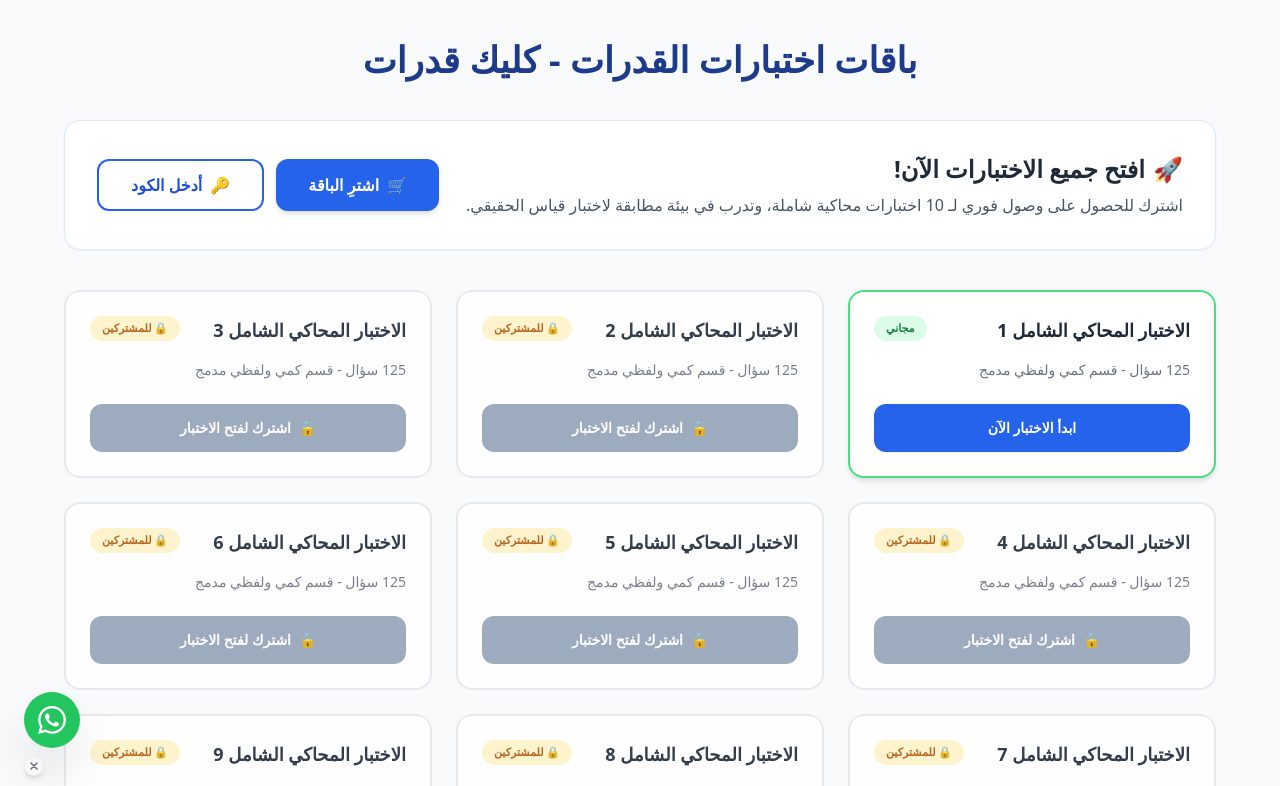
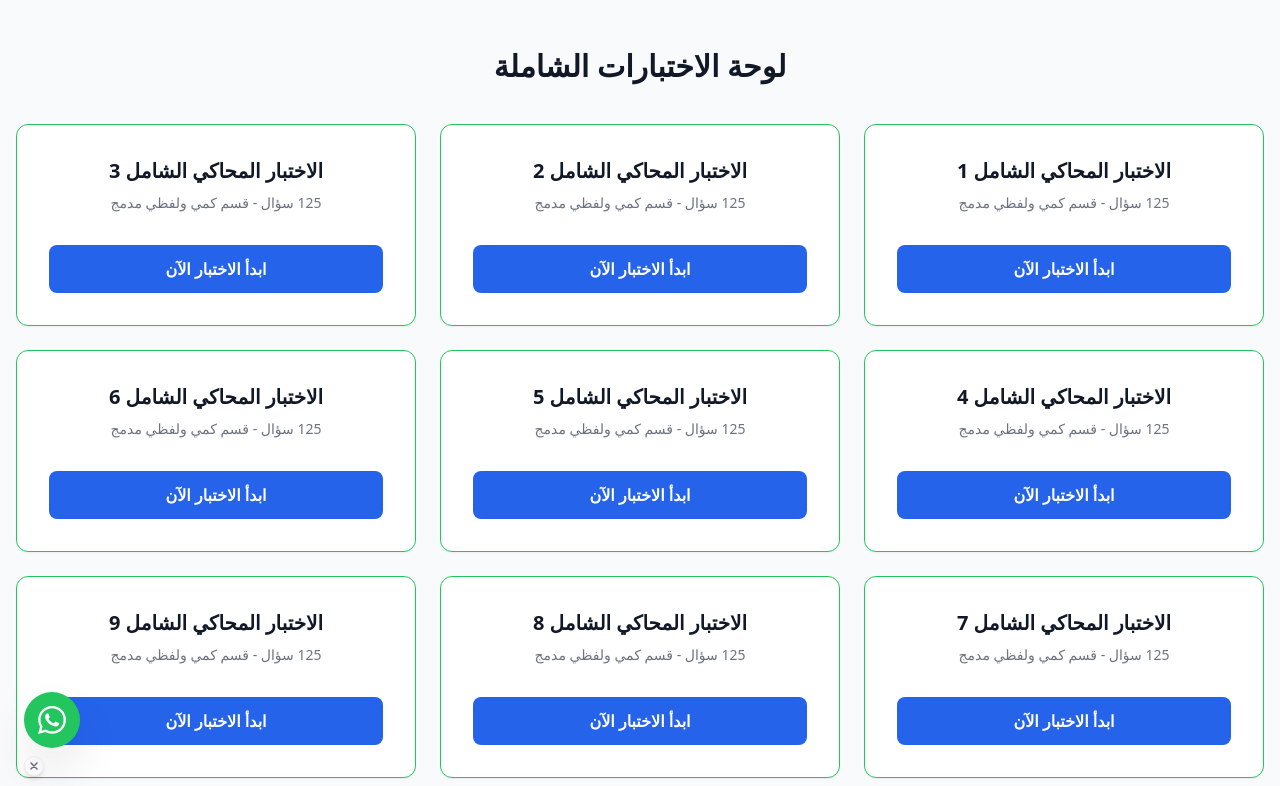
Before and after one commit to engaziasa-lang/engazia-app, a Next.js app: page /qudurat/exams in a window 1280 px wide. Shown: the top 786 px of the page. Built offline with nearby package versions, Linux system fonts and the light colour scheme.

Commit message:
Update page.tsx

```diff
--- a/app/qudurat/exams/page.tsx
+++ b/app/qudurat/exams/page.tsx
@@ -1,229 +1,46 @@
-// app/qudurat/exams/page.tsx
-'use client';
-export const dynamic = 'force-dynamic';
+import React from 'react';
+import Link from 'next/link';
 
-import { useState, useEffect } from 'react';
-import { useRouter } from 'next/navigation';
-import { EXAMS_DATA } from '../lib/examsConfig';
-
-// مكون نافذة التفعيل
-function ActivationModalComponent({
-  isOpen,
-  onClose,
-  code,
-  setCode,
-  error,
-  onActivate,
-  isActivating
-}: {
-  isOpen: boolean;
-  onClose: () => void;
-  code: string;
-  setCode: (val: string) => void;
-  error: string;
-  onActivate: () => void;
-  isActivating: boolean;
-}) {
-  if (!isOpen) return null;
+export default function ExamsDashboard() {
+  // توليد مصفوفة تحتوي على 30 اختباراً برمجياً
+  const examsList = Array.from({ length: 30 }, (_, index) => ({
+    id: index + 1,
+    title: `الاختبار المحاكي الشامل ${index + 1}`,
+    description: '125 سؤال - قسم كمي ولفظي مدمج',
+    link: `/exams/${index + 1}` // مسار رابط كل اختبار (تأكد من مطابقته لمسارات مشروعك)
+  }));
 
   return (
-    <div className="fixed inset-0 bg-black/50 backdrop-blur-sm flex items-center justify-center z-[100] p-4" dir="rtl">
-      <div className="bg-white rounded-2xl shadow-2xl p-6 md:p-8 max-w-md w-full border border-gray-100">
-        <div className="flex justify-between items-center mb-6">
-          <h2 className="text-xl font-bold text-gray-800">🔑 تفعيل الاشتراك</h2>
-          <button onClick={onClose} disabled={isActivating} className="text-gray-400 hover:text-gray-600 font-bold text-2xl cursor-pointer leading-none">&times;</button>
-        </div>
-        <p className="text-gray-600 text-sm mb-4 leading-relaxed">
-          أدخل كود التفعيل الذي وصلك عبر البريد الإلكتروني لفتح جميع الاختبارات. <br/>
-          <span className="text-xs text-red-500 font-medium mt-1 inline-block">ملاحظة: سيتم ربط الكود بهذا الجهاز فقط.</span>
-        </p>
+    <div className="max-w-7xl mx-auto px-4 py-12">
+      <h1 className="text-3xl font-bold text-center text-gray-900 mb-10">
+        لوحة الاختبارات الشاملة
+      </h1>
 
-        <input
-          type="text"
-          placeholder="مثال: QUD-XXXX"
-          value={code}
-          onChange={(e) => setCode(e.target.value)}
-          disabled={isActivating}
-          className="w-full border-2 border-gray-200 rounded-xl p-3 text-center text-lg font-bold tracking-widest text-gray-800 uppercase focus:border-blue-500 focus:outline-none transition-all mb-2 disabled:bg-gray-50 disabled:text-gray-400"
-          dir="ltr"
-          autoFocus
-        />
-        {error && <p className="text-red-500 text-xs font-bold mb-4">{error}</p>}
+      {/* شبكة عرض البطاقات: عمود واحد للجوال، عمودين للتابلت، 3 أعمدة للشاشات الكبيرة */}
+      <div className="grid grid-cols-1 md:grid-cols-2 lg:grid-cols-3 gap-6">
+        {examsList.map((exam) => (
+          <div
+            key={exam.id}
+            className="bg-white rounded-xl border border-green-500 p-8 text-center shadow-sm hover:shadow-md transition-shadow flex flex-col justify-between"
+          >
+            <div>
+              <h2 className="text-xl font-bold text-gray-900 mb-2">
+                {exam.title}
+              </h2>
+              <p className="text-sm text-gray-500 mb-8">
+                {exam.description}
+              </p>
+            </div>
 
-        <div className="mt-6 flex gap-3">
-          <button
-            onClick={onActivate}
-            disabled={isActivating}
-            className={`flex-1 text-white font-bold py-3 rounded-xl transition-all shadow-md ${isActivating ? 'bg-blue-400 cursor-not-allowed' : 'bg-blue-600 hover:bg-blue-700 cursor-pointer'}`}
-          >
-            {isActivating ? 'جاري التحقق...' : 'تفعيل الآن'}
-          </button>
-          <button
-            onClick={onClose}
-            disabled={isActivating}
-            className="flex-1 bg-gray-100 text-gray-700 font-bold py-3 rounded-xl hover:bg-gray-200 transition-all cursor-pointer disabled:opacity-50"
-          >
-            إلغاء
-          </button>
-        </div>
+            <Link
+              href={exam.link}
+              className="w-full bg-blue-600 hover:bg-blue-700 text-white font-semibold py-3 px-4 rounded-lg transition-colors block"
+            >
+              ابدأ الاختبار الآن
+            </Link>
+          </div>
+        ))}
       </div>
     </div>
   );
 }
-
-export default function ExamsPage() {
-  const router = useRouter();
-  const [isUserSubscribed, setIsUserSubscribed] = useState(false);
-  const [deviceId, setDeviceId] = useState('');
-  const [isModalOpen, setIsModalOpen] = useState(false);
-  const [activationCode, setActivationCode] = useState('');
-  const [activationError, setActivationError] = useState('');
-  const [isActivating, setIsActivating] = useState(false);
-  const [mounted, setMounted] = useState(false);
-
-  useEffect(() => {
-    setMounted(true);
-    const subStatus = localStorage.getItem('qudurat_subscribed') === 'true';
-    setIsUserSubscribed(subStatus);
-
-    let id = localStorage.getItem('qudurat_device_id');
-    if (!id) {
-      id = 'dev_' + Math.random().toString(36).substring(2, 15);
-      localStorage.setItem('qudurat_device_id', id);
-    }
-    setDeviceId(id);
-  }, []);
-
-  const handleActivateCode = async () => {
-    setActivationError('');
-    if (!activationCode.trim()) {
-      setActivationError('الرجاء إدخال كود التفعيل.');
-      return;
-    }
-
-    setIsActivating(true);
-    try {
-      const response = await fetch('/api/activate', {
-        method: 'POST',
-        headers: { 'Content-Type': 'application/json' },
-        body: JSON.stringify({ code: activationCode, deviceId: deviceId }),
-      });
-
-      const data = await response.json();
-
-      if (response.ok && data.success) {
-        setIsUserSubscribed(true);
-        localStorage.setItem('qudurat_subscribed', 'true');
-        setIsModalOpen(false);
-        setActivationCode('');
-        alert(data.message);
-      } else {
-        setActivationError(data.message || 'الكود غير صحيح أو تم استخدامه مسبقاً.');
-      }
-    } catch (error) {
-      setActivationError('حدث خطأ في الاتصال بالخادم. تأكد من اتصالك بالإنترنت وحاول مرة أخرى.');
-    } finally {
-      setIsActivating(false);
-    }
-  };
-
-  const handleStartExam = (examId: number) => {
-    router.push(`/qudurat/test?examId=${examId}`);
-  };
-
-  // وظيفة لتسهيل تجربة المستخدم: عند الضغط على اختبار مغلق تفتح له نافذة التفعيل فوراً
-  const handleLockedExamClick = () => {
-    setIsModalOpen(true);
-  };
-
-  if (!mounted) return null;
-
-  return (
-    <div className="min-h-screen bg-gray-50 py-10 px-4 md:px-8" dir="rtl">
-      <ActivationModalComponent
-        isOpen={isModalOpen}
-        onClose={() => setIsModalOpen(false)}
-        code={activationCode}
-        setCode={setActivationCode}
-        error={activationError}
-        onActivate={handleActivateCode}
-        isActivating={isActivating}
-      />
-
-      <div className="max-w-6xl mx-auto">
-        <h1 className="text-3xl md:text-4xl font-bold text-center text-blue-900 mb-10">
-          باقات اختبارات القدرات - كليك قدرات
-        </h1>
-
-        {/* اللافتة التسويقية الجديدة للشراء والتفعيل */}
-        {!isUserSubscribed ? (
-          <div className="bg-white rounded-2xl shadow-sm border border-blue-100 p-6 md:p-8 mb-10 flex flex-col md:flex-row justify-between items-center gap-6">
-            <div className="text-center md:text-right">
-              <h2 className="text-xl md:text-2xl font-bold text-gray-800 mb-2 flex items-center justify-center md:justify-start gap-2">
-                <span>🚀</span> افتح جميع الاختبارات الآن!
-              </h2>
-              <p className="text-gray-600 text-sm md:text-base leading-relaxed">
-                اشترك للحصول على وصول فوري لـ 10 اختبارات محاكية شاملة، وتدرب في بيئة مطابقة لاختبار قياس الحقيقي.
-              </p>
-            </div>
-            <div className="flex flex-col sm:flex-row gap-3 w-full md:w-auto flex-shrink-0">
-              <a
-                href="https://enjazya.lemonsqueezy.com/checkout/buy/13f3f36f-c53b-4227-91c6-b556ae13aee2"
-                target="_blank"
-                rel="noopener noreferrer"
-                className="text-center bg-blue-600 text-white font-bold py-3 px-8 rounded-xl hover:bg-blue-700 transition-all shadow-md cursor-pointer flex items-center justify-center gap-2"
-              >
-                <span>🛒</span> اشترِ الباقة
-              </a>
-              <button
-                onClick={() => setIsModalOpen(true)}
-                className="text-center bg-white border-2 border-blue-600 text-blue-700 font-bold py-3 px-8 rounded-xl hover:bg-blue-50 transition-all cursor-pointer flex items-center justify-center gap-2"
-              >
-                <span>🔑</span> أدخل الكود
-              </button>
-            </div>
-          </div>
-        ) : (
-          <div className="bg-green-50 rounded-2xl border border-green-200 p-6 mb-10 flex items-center justify-center gap-3">
-            <span className="text-2xl">🌟</span>
-            <p className="text-green-800 font-bold text-lg">حسابك VIP مفعل. جميع الاختبارات متاحة لك الآن للتدرب!</p>
-          </div>
-        )}
-
-        {/* شبكة الاختبارات */}
-        <div className="grid grid-cols-1 md:grid-cols-2 lg:grid-cols-3 gap-6">
-          {EXAMS_DATA.map((exam) => {
-            const isLocked = !exam.isFree && !isUserSubscribed;
-            return (
-              <div key={exam.id} className={`bg-white rounded-2xl p-6 border-2 transition-all flex flex-col ${isLocked ? 'border-gray-200 opacity-90 hover:opacity-100' : 'border-green-400 shadow-md'}`}>
-                <div className="flex justify-between items-start mb-4">
-                  <h3 className="font-bold text-lg text-gray-800">{exam.title}</h3>
-                  {exam.isFree && <span className="bg-green-100 text-green-700 text-[11px] font-bold px-3 py-1 rounded-full whitespace-nowrap">مجاني</span>}
-                  {isLocked && <span className="bg-amber-100 text-amber-700 text-[11px] font-bold px-3 py-1 rounded-full flex items-center gap-1 whitespace-nowrap">🔒 للمشتركين</span>}
-                </div>
-
-                <p className="text-gray-500 text-sm mb-6 flex-grow">{exam.description}</p>
-
-                {isLocked ? (
-                  <button
-                    onClick={handleLockedExamClick}
-                    className="w-full bg-slate-400 text-white font-bold py-3.5 rounded-xl cursor-pointer hover:bg-slate-500 transition-all text-sm flex items-center justify-center gap-2"
-                  >
-                    <span>🔒</span> اشترك لفتح الاختبار
-                  </button>
-                ) : (
-                  <button
-                    onClick={() => handleStartExam(exam.id)}
-                    className="w-full bg-blue-600 text-white font-bold py-3.5 rounded-xl cursor-pointer hover:bg-blue-700 transition-all shadow-sm text-sm"
-                  >
-                    ابدأ الاختبار الآن
-                  </button>
-                )}
-              </div>
-            );
-          })}
-        </div>
-      </div>
-    </div>
-  );
-}
```
